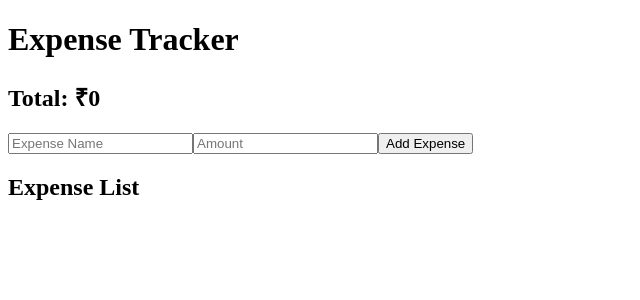
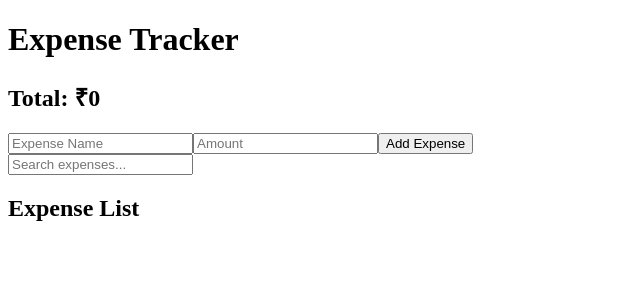
Before and after one commit to sumitjadhav99/expense-tracker, a React (Vite) app: page / in a window 1280 px wide. Shown: the top 300 px of the page, without its empty margins (0-640 px from the left). Built offline with nearby package versions, Linux system fonts and the light colour scheme.

Commit message:
Add expense search functionality

```diff
--- a/src/App.jsx
+++ b/src/App.jsx
@@ -11,6 +11,8 @@
 	});
 
 	const [editingExpense, setEditingExpense] = useState(null);
+
+	const [searchTerm, setSearchTerm] = useState('');
 
 	function addExpense(newExpense) {
 		setExpenses([...expenses, newExpense]);
@@ -45,6 +47,10 @@
 		setEditingExpense(null);
 	}
 
+	const filteredExpenses = expenses.filter((expense) => {
+		return expense.title.toLowerCase().includes(searchTerm.toLowerCase());
+	});
+
 	return (
 		<div>
 			<h1>Expense Tracker</h1>
@@ -54,8 +60,16 @@
 				editingExpense={editingExpense}
 				updateExpense={updateExpense}
 			/>
+
+			<input
+				type="text"
+				placeholder="Search expenses..."
+				value={searchTerm}
+				onChange={(e) => setSearchTerm(e.target.value)}
+			/>
+
 			<ExpenseList
-				expenses={expenses}
+				expenses={filteredExpenses}
 				deleteExpense={deleteExpense}
 				editExpense={editExpense}
 			/>
```
